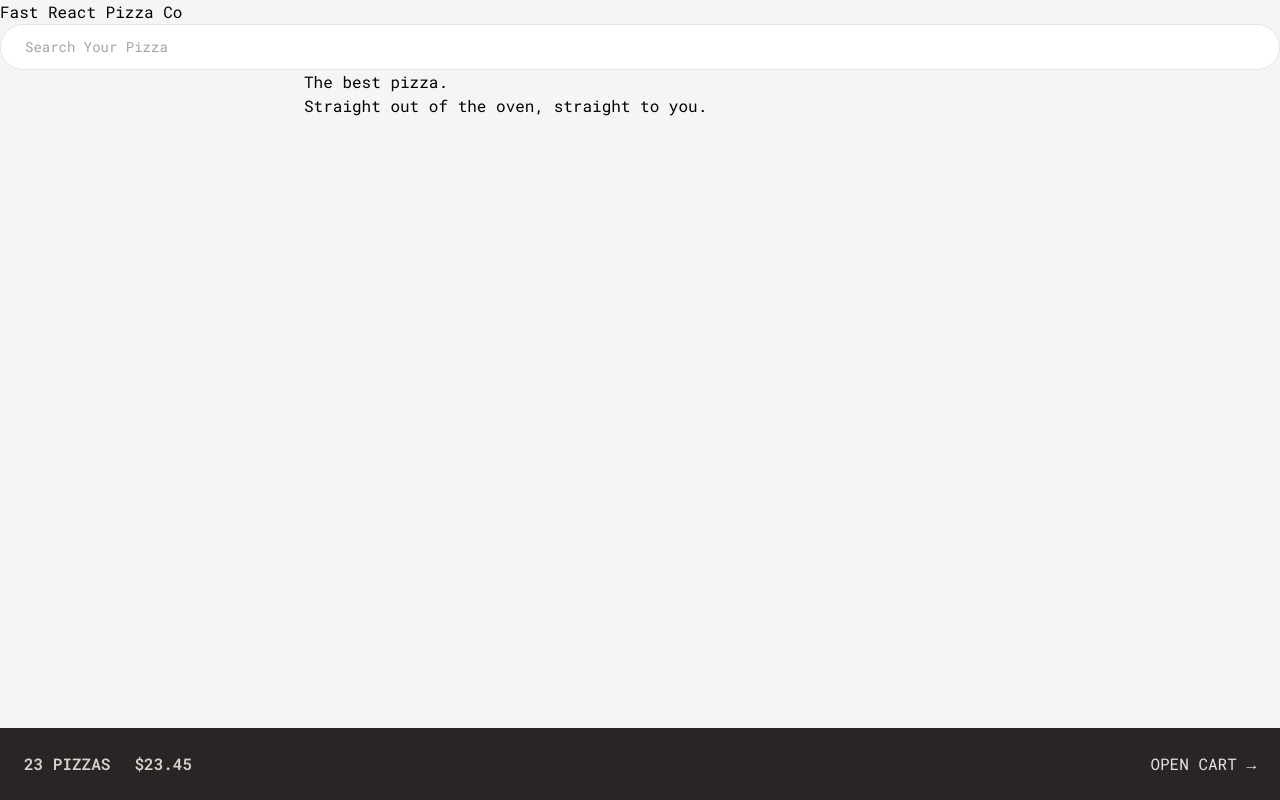
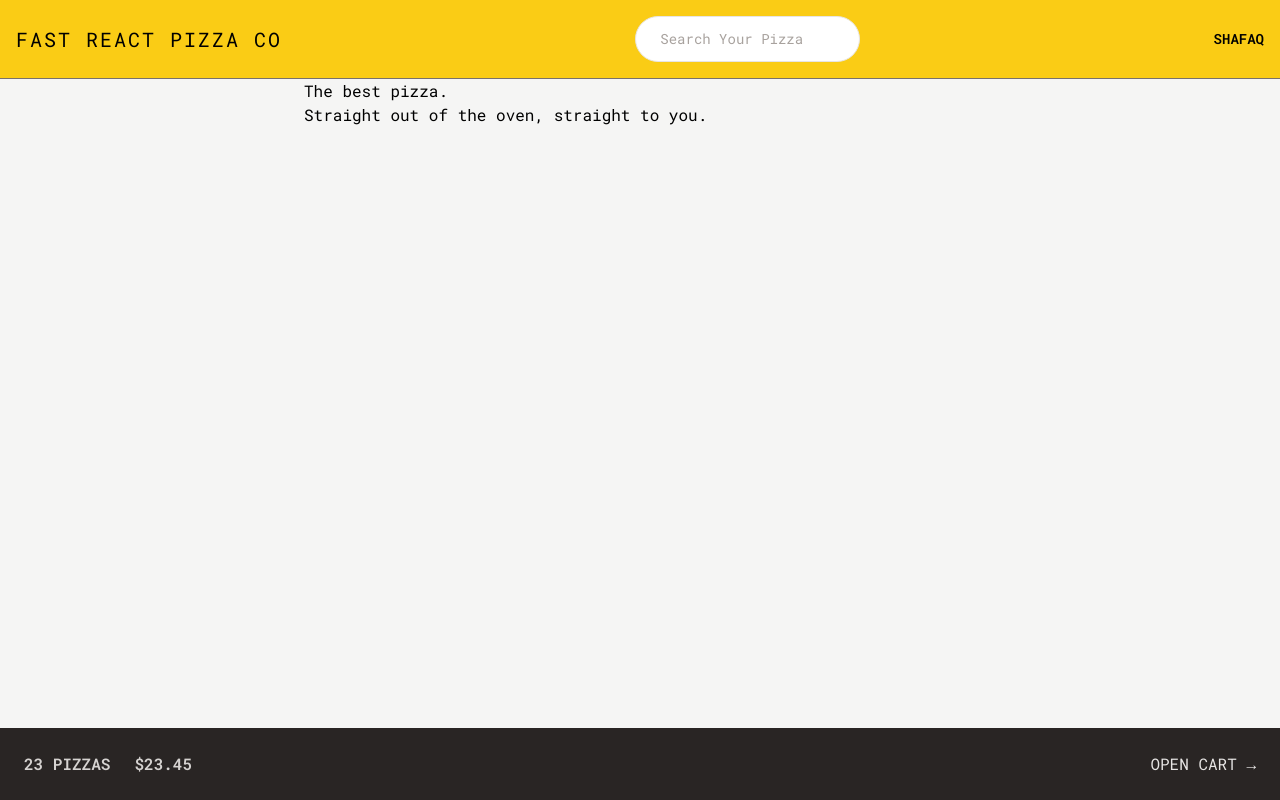
Before and after one commit to shafaqarefin/FastPizzaWebApp, a React (Vite) app: page / in a window 1280 px wide. Built offline with nearby package versions, Linux system fonts and the light colour scheme.

Commit message:
Added new styling ,Username component

```diff
--- a/src/ui/Header.jsx
+++ b/src/ui/Header.jsx
@@ -1,11 +1,15 @@
-import { Link } from "react-router-dom";
-import SearchOrder from "../features/order/SearchOrder";
+import { Link } from 'react-router-dom';
+import SearchOrder from '../features/order/SearchOrder';
+import Username from '../features/user/Username';
 
 function Header() {
   return (
-    <header>
-      <Link to="/">Fast React Pizza Co</Link>
+    <header className="flex items-center justify-between border-b border-stone-500 bg-yellow-400 p-4 uppercase">
+      <Link to="/" className="text-xl tracking-widest">
+        Fast React Pizza Co
+      </Link>
       <SearchOrder />
+      <Username />
     </header>
   );
 }
```
